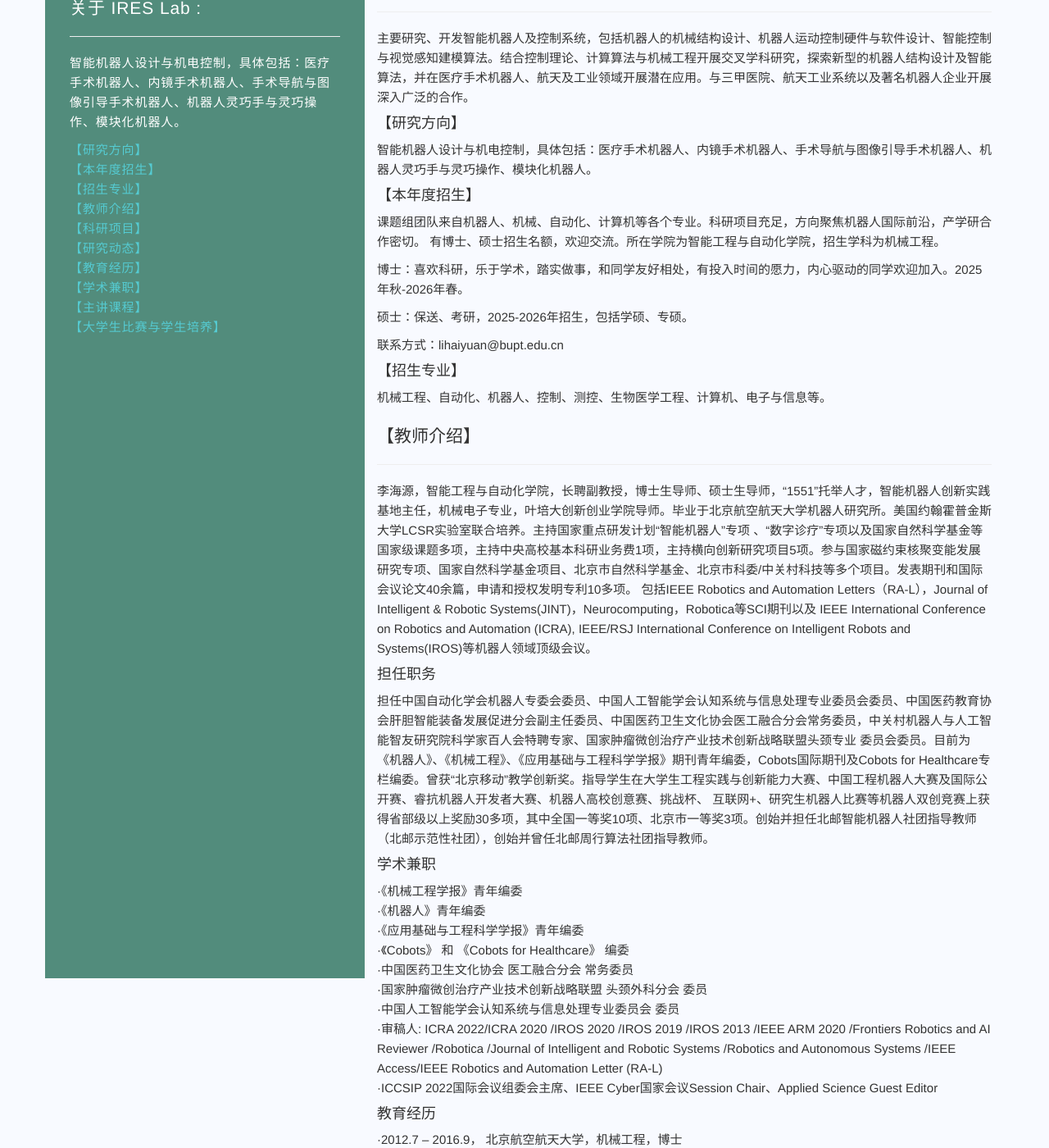
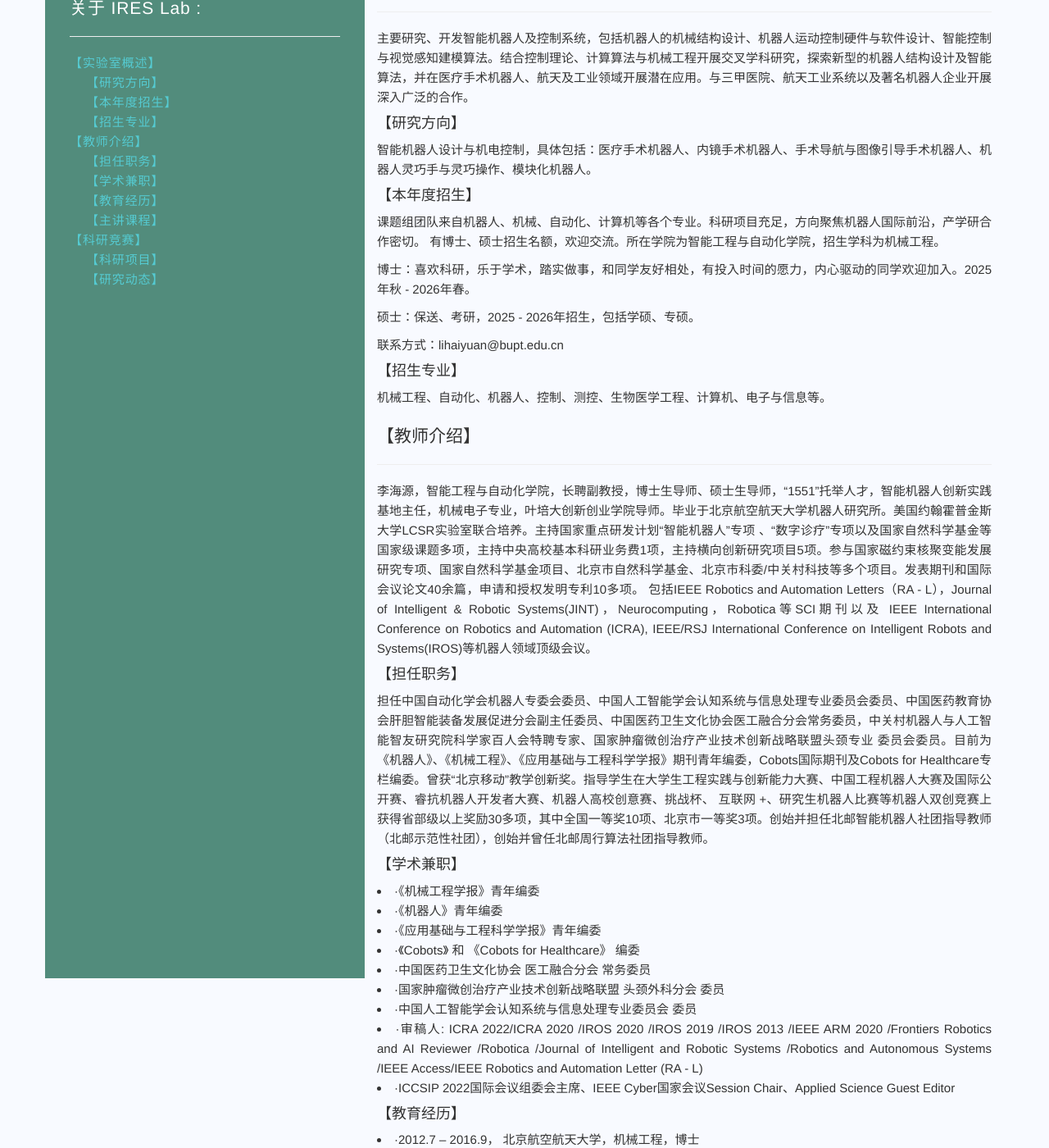
Before and after one commit to ljfnb66/ljfnb66.github.io, a Jekyll site: the page built from about.html, in a window 1280 px wide and 1400 px high, scrolled down 533 px. Shown: the whole window at 82% size. Built offline with Jekyll 4.4.1, drawn with Linux system fonts in a browser that asks for light colours; some of the changed text lies outside the part shown.

Commit message:
about.html

```diff
--- a/about.html
+++ b/about.html
@@ -15,122 +15,125 @@ permalink: /about
     <div class="side-left col-sm-4 col-md-4">
       <h3 class="lead">  关于 IRES Lab : </h3><hr>
 
-      <p>智能机器人设计与机电控制，具体包括：医疗手术机器人、内镜手术机器人、手术导航与图像引导手术机器人、机器人灵巧手与灵巧操作、模块化机器人。</p>
-      <a href="#anchor1"> 【研究方向】</a><br>
-      <a href="#anchor2">【本年度招生】</a><br>
-      <a href="#anchor3">【招生专业】</a><br>
-      <a href="#anchor4">【教师介绍】</a><br>
-      <a href="#anchor5">【科研项目】</a><br>
-      <a href="#anchor6">【研究动态】</a><br>
-      <a href="#anchor7">【教育经历】</a><br>
-      <a href="#anchor8">【学术兼职】</a><br>
-      <a href="#anchor9">【主讲课程】</a><br>
-      <a href="#anchor10">【大学生比赛与学生培养】</a><br>
+      <a href="#anchor1"> 【实验室概述】</a>
+      <div style="padding-left: 20px;">
+        <a href="#anchor1-1">【研究方向】</a><br>
+        <a href="#anchor1-2">【本年度招生】</a><br>
+        <a href="#anchor1-3">【招生专业】</a><br>
+      </div>
+      <a href="#anchor2">【教师介绍】</a>
+      <div style="padding-left: 20px;">
+        <a href="#anchor2-1">【担任职务】</a><br>
+        <a href="#anchor2-2">【学术兼职】</a><br>
+        <a href="#anchor2-3">【教育经历】</a><br>
+        <a href="#anchor2-4">【主讲课程】</a><br>
+      </div>
+      <a href="#anchor3">【科研竞赛】</a>
+      <div style="padding-left: 20px;">
+        <a href="#anchor3-1">【科研项目】</a><br>
+        <a href="#anchor3-2">【研究动态】</a><br>
+      </div>
       <br>
-
-      <!-- <h4>2002 - LOREM IPSUM DOLOR :</h4><hr> -->
-      <!-- Nunc eu ullamcorper orci. Quisque eget odio ac lectus vestibulum faucibus eget in metus. In pellentesque faucibus. Nunc eu ullamcor per orci. Quisque eget odio ac lectus vestibulum faucibus eget in metus. In pellentesque faucibus. -->
-
     </div>
-    <div class="col-sm-8 col-md-8">
+    <div class="col-sm-8 col-md-8" style="text-align: justify;">
 
       <!-- 第一个小标题 -->
-        <h3 class="lead"id="anchor1"> 【实验室概述】 </h3><hr>
+        <h3 class="lead" id="anchor1"> 【实验室概述】 </h3><hr>
         <p>
           主要研究、开发智能机器人及控制系统，包括机器人的机械结构设计、机器人运动控制硬件与软件设计、智能控制与视觉感知建模算法。结合控制理论、计算算法与机械工程开展交叉学科研究，探索新型的机器人结构设计及智能算法，并在医疗手术机器人、航天及工业领域开展潜在应用。与三甲医院、航天工业系统以及著名机器人企业开展深入广泛的合作。
         </p>
 
-        <h4>【研究方向】</h4>
+        <h4 id="anchor1-1">【研究方向】</h4>
         <p>智能机器人设计与机电控制，具体包括：医疗手术机器人、内镜手术机器人、手术导航与图像引导手术机器人、机器人灵巧手与灵巧操作、模块化机器人。</p>
 
-        <h4>【本年度招生】</h4>
+        <h4 id="anchor1-2">【本年度招生】</h4>
         <P>课题组团队来自机器人、机械、自动化、计算机等各个专业。科研项目充足，方向聚焦机器人国际前沿，产学研合作密切。 有博士、硕士招生名额，欢迎交流。所在学院为智能工程与自动化学院，招生学科为机械工程。</P>
-        <P>博士：喜欢科研，乐于学术，踏实做事，和同学友好相处，有投入时间的愿力，内心驱动的同学欢迎加入。2025年秋-2026年春。</P>
-        <p>硕士：保送、考研，2025-2026年招生，包括学硕、专硕。</p>
+        <P>博士：喜欢科研，乐于学术，踏实做事，和同学友好相处，有投入时间的愿力，内心驱动的同学欢迎加入。2025年秋 - 2026年春。</P>
+        <p>硕士：保送、考研，2025 - 2026年招生，包括学硕、专硕。</p>
         <p>联系方式：lihaiyuan@bupt.edu.cn</p>
 
-        <h4>【招生专业】</h4>
+        <h4 id="anchor1-3">【招生专业】</h4>
         <p>机械工程、自动化、机器人、控制、测控、生物医学工程、计算机、电子与信息等。</p>
 
 
         <!-- 第二个小标题 -->
-        <h3 class="lead"id="anchor2">【教师介绍】</h3><hr>
+        <h3 class="lead" id="anchor2">【教师介绍】</h3><hr>
         <p>
           李海源，智能工程与自动化学院，长聘副教授，博士生导师、硕士生导师，“1551”托举人才，智能机器人创新实践基地主任，机械电子专业，叶培大创新创业学院导师。毕业于北京航空航天大学机器人研究所。美国约翰霍普金斯大学LCSR实验室联合培养。主持国家重点研发计划“智能机器人”专项
           、“数字诊疗”专项以及国家自然科学基金等国家级课题多项，主持中央高校基本科研业务费1项，主持横向创新研究项目5项。参与国家磁约束核聚变能发展研究专项、国家自然科学基金项目、北京市自然科学基金、北京市科委/中关村科技等多个项目。发表期刊和国际会议论文40余篇，申请和授权发明专利10多项。
-          包括IEEE Robotics and Automation Letters（RA-L），Journal of Intelligent & Robotic Systems(JINT)，Neurocomputing，Robotica等SCI期刊以及 IEEE International Conference on Robotics and Automation (ICRA), IEEE/RSJ International Conference on Intelligent Robots and
+          包括IEEE Robotics and Automation Letters（RA - L），Journal of Intelligent & Robotic Systems(JINT)，Neurocomputing，Robotica等SCI期刊以及 IEEE International Conference on Robotics and Automation (ICRA), IEEE/RSJ International Conference on Intelligent Robots and
           Systems(IROS)等机器人领域顶级会议。<br>
         </p>
 
-        <h4>担任职务</h4>
+        <h4 id="anchor2-1">【担任职务】</h4>
         <p>
           担任中国自动化学会机器人专委会委员、中国人工智能学会认知系统与信息处理专业委员会委员、中国医药教育协会肝胆智能装备发展促进分会副主任委员、中国医药卫生文化协会医工融合分会常务委员，中关村机器人与人工智能智友研究院科学家百人会特聘专家、国家肿瘤微创治疗产业技术创新战略联盟头颈专业
           委员会委员。目前为《机器人》、《机械工程》、《应用基础与工程科学学报》期刊青年编委，Cobots国际期刊及Cobots for Healthcare专栏编委。曾获“北京移动”教学创新奖。指导学生在大学生工程实践与创新能力大赛、中国工程机器人大赛及国际公开赛、睿抗机器人开发者大赛、机器人高校创意赛、挑战杯、
-          互联网+、研究生机器人比赛等机器人双创竞赛上获得省部级以上奖励30多项，其中全国一等奖10项、北京市一等奖3项。创始并担任北邮智能机器人社团指导教师（北邮示范性社团），创始并曾任北邮周行算法社团指导教师。
+          互联网 +、研究生机器人比赛等机器人双创竞赛上获得省部级以上奖励30多项，其中全国一等奖10项、北京市一等奖3项。创始并担任北邮智能机器人社团指导教师（北邮示范性社团），创始并曾任北邮周行算法社团指导教师。
         </p>
 
-        <h4>学术兼职</h4>
+        <h4 id="anchor2-2">【学术兼职】</h4>
         <p>
-          ·《机械工程学报》青年编委 <br>
-          ·《机器人》青年编委<br>
-          ·《应用基础与工程科学学报》青年编委<br>
-          ·《Cobots》 和 《Cobots for Healthcare》 编委<br>
-          ·中国医药卫生文化协会 医工融合分会 常务委员<br>
-          ·国家肿瘤微创治疗产业技术创新战略联盟 头颈外科分会 委员<br>
-          ·中国人工智能学会认知系统与信息处理专业委员会 委员<br>
-          ·审稿人: ICRA 2022/ICRA 2020 /IROS 2020 /IROS 2019 /IROS 2013 /IEEE ARM 2020 /Frontiers Robotics and AI Reviewer /Robotica /Journal of Intelligent and Robotic Systems /Robotics and Autonomous Systems /IEEE Access/IEEE Robotics and Automation Letter (RA-L)<br>
-          ·ICCSIP 2022国际会议组委会主席、IEEE Cyber国家会议Session Chair、Applied Science Guest Editor<br>
+          <li>·《机械工程学报》青年编委 </li>
+          <li>·《机器人》青年编委</li>
+          <li>·《应用基础与工程科学学报》青年编委</li>
+          <li>·《Cobots》 和 《Cobots for Healthcare》 编委</li>
+          <li>·中国医药卫生文化协会 医工融合分会 常务委员</li>
+          <li>·国家肿瘤微创治疗产业技术创新战略联盟 头颈外科分会 委员</li>
+          <li>·中国人工智能学会认知系统与信息处理专业委员会 委员</li>
+          <li>·审稿人: ICRA 2022/ICRA 2020 /IROS 2020 /IROS 2019 /IROS 2013 /IEEE ARM 2020 /Frontiers Robotics and AI Reviewer /Robotica /Journal of Intelligent and Robotic Systems /Robotics and Autonomous Systems /IEEE Access/IEEE Robotics and Automation Letter (RA - L)</li>
+          <li>·ICCSIP 2022国际会议组委会主席、IEEE Cyber国家会议Session Chair、Applied Science Guest Editor</li>
         </p>
 
-        <h4>教育经历</h4>
+        <h4 id="anchor2-3">【教育经历】</h4>
         <p>
-          ·2012.7 – 2016.9， 北京航空航天大学，机械工程，博士<br>
-          ·2014.9 – 2015.9， 美国约翰霍普金斯大学， 机械工程 ，国家公派联合培养<br>
-          ·2009.9 – 2012.7， 北京航空航天大学，机械工程，硕士<br>
-          ·2005.9 – 2009.7， 山东大学 ，机械工程，学士<br>
+          <li>·2012.7 – 2016.9， 北京航空航天大学，机械工程，博士</li>
+          <li>·2014.9 – 2015.9， 美国约翰霍普金斯大学， 机械工程 ，国家公派联合培养</li>
+          <li>·2009.9 – 2012.7， 北京航空航天大学，机械工程，硕士</li>
+          <li>·2005.9 – 2009.7， 山东大学 ，机械工程，学士</li>
         </p>
 
-        <h4>主讲课程</h4>
+        <h4 id="anchor2-4">【主讲课程】</h4>
         <p>
           本科课程：<br>
           <ul class="course-list">
-            <li>机器人控制系统设计，24学时/1.5学分，专业课，必修课，本科生大三</li>
-            <li>微机原理与接口技术，48学时/3学分，专业基础课，必修课，本科大三</li>
-            <li>电工电子（下），48学时/3学分，专业基础课，必修课，本科大二</li>
-            <li>现场总线与控制网络，32学时/2学分，专业课，必修课，本科大三</li>
-            <li>智能机器人系统，32学时/2学分，专业课，选修课，本科大三</li>
+            <li>·机器人控制系统设计，24学时/1.5学分，专业课，必修课，本科生大三</li>
+            <li>·微机原理与接口技术，48学时/3学分，专业基础课，必修课，本科大三</li>
+            <li>·电工电子（下），48学时/3学分，专业基础课，必修课，本科大二</li>
+            <li>·现场总线与控制网络，32学时/2学分，专业课，必修课，本科大三</li>
+            <li>·智能机器人系统，32学时/2学分，专业课，选修课，本科大三</li>
           </ul>
           研究生课程：<br>
           <ul class="course-list">
-            <li>机器人操作系统与控制算法，32学时/2学分，研一</li>
+            <li>·机器人操作系统与控制算法，32学时/2学分，研一</li>
           </ul>
         </p>
 
         <!-- 第三个小标题 -->
-        <h3 class="lead"id="anchor3">【科研竞赛】</h3><hr>
-        <h4>科研项目</h4>
+        <h3 class="lead" id="anchor3">【科研竞赛】</h3><hr>
+        <h4 id="anchor3-1">【科研项目】</h4>
         <p>
           <ul class="course-list">
-            <li>·2023.12-2026.11，十四五国家重点研发计划“智能机器人专项”重点专项，腔镜手术机器人自主控制，课题主持，在研。</li>
-            <li>·2023.11-2026.12，北京市自然科学基金-海淀原始创新联合基金重点研究专题，儿童头颈外科精准化手术机器人关键技术研究，参与，在研。</li>
-            <li>·2019.12-2022.12，十三五国家重点研发计划“数字诊疗装备研发”重点专项，头颈外科微创手术机器人关键技术与平台研发，子课题主持，在研。</li>
-            <li>·2019.12-2022.11，十三五国家重点研发计划“智能机器人”重点专项，面向服务和工业领域的实用多指灵巧手研制：刚性多指灵巧手研制，课题主持，在研。</li>
-            <li>·2020.1-2023.12，国家自然科学基金项目，集自组装与自重构于一体的模块化机器人任务自适应控制方法研究，项目主持，在研。</li>
-            <li>·<li>2021.3.10-2022.5.1, 横向合作项目，新型耳鼻喉科止血设备的研发，项目主持，在研。</li>
-            <li>·2022.12.22-2025.12.31, 机器人企业横向课题，仿人多指灵巧手与臂的手眼操作控制研发，项目主持，在研。</li>
-            <li>·2022.11.29-2023.10.31，北京市科委项目，仿人机器人的轻量化多任务末端执行器研制，任务负责人，在研。</li>
-            <li>·2022.12.1-2024.11.30，中关村国家自主创新示范区优化创新创业生态环境项目，肿瘤精准手术机器人研发，在研。</li>
-            <li>·2019.1-2020.12，中央高校基本科研业务费项目，模块化软体机器人设计与柔顺控制技术研究，项目主持，已结题。</li>
-            <li>·2020.9-2021.12，航天横向项目，模块化自组装蛇形机器人，项目主持，在研。</li>
-            <li>·2019.1-2021.12，横向课题，遥操作主端机器人技术研究，项目主持，已结题。</li>
+            <li>·2023.12 - 2026.11，十四五国家重点研发计划“智能机器人专项”重点专项，腔镜手术机器人自主控制，课题主持，在研。</li>
+            <li>·2023.11 - 2026.12，北京市自然科学基金 - 海淀原始创新联合基金重点研究专题，儿童头颈外科精准化手术机器人关键技术研究，参与，在研。</li>
+            <li>·2019.12 - 2022.12，十三五国家重点研发计划“数字诊疗装备研发”重点专项，头颈外科微创手术机器人关键技术与平台研发，子课题主持，在研。</li>
+            <li>·2019.12 - 2022.11，十三五国家重点研发计划“智能机器人”重点专项，面向服务和工业领域的实用多指灵巧手研制：刚性多指灵巧手研制，课题主持，在研。</li>
+            <li>·2020.1 - 2023.12，国家自然科学基金项目，集自组装与自重构于一体的模块化机器人任务自适应控制方法研究，项目主持，在研。</li>
+            <li>·2021.3.10 - 2022.5.1, 横向合作项目，新型耳鼻喉科止血设备的研发，项目主持，在研。</li>
+            <li>·2022.12.22 - 2025.12.31, 机器人企业横向课题，仿人多指灵巧手与臂的手眼操作控制研发，项目主持，在研。</li>
+            <li>·2022.11.29 - 2023.10.31，北京市科委项目，仿人机器人的轻量化多任务末端执行器研制，任务负责人，在研。</li>
+            <li>·2022.12.1 - 2024.11.30，中关村国家自主创新示范区优化创新创业生态环境项目，肿瘤精准手术机器人研发，在研。</li>
+            <li>·2019.1 - 2020.12，中央高校基本科研业务费项目，模块化软体机器人设计与柔顺控制技术研究，项目主持，已结题。</li>
+            <li>·2020.9 - 2021.12，航天横向项目，模块化自组装蛇形机器人，项目主持，在研。</li>
+            <li>·2019.1 - 2021.12，横向课题，遥操作主端机器人技术研究，项目主持，已结题。</li>
             <li>·2014.9—2015.9, 美国国家自然科学基金项目，基于超声的机器人校准、跟踪与控制，参与，已结题。</li>
             <li> ·2012.7—2014.5，国家磁约束核聚变能研发发展专项，核极端环境遥操作机器人关键技术及原理实验，参与/项目助理，已结题。</li>
-            <li>·2014.04-2014.12, 中央高校基本科研业务费项目，基于模块化重构机械臂的空间非合作目标捕获，已结题，参加。</li>
-            <li>·2012.01-2014.12, 国家自然科学基金委员会，面上项目，群体自组装机器人分布式协同进化控制方法研究，已结题，参加。</li>
+            <li>·2014.04 - 2014.12, 中央高校基本科研业务费项目，基于模块化重构机械臂的空间非合作目标捕获，已结题，参加。</li>
+            <li>·2012.01 - 2014.12, 国家自然科学基金委员会，面上项目，群体自组装机器人分布式协同进化控制方法研究，已结题，参加。</li>
           </ul>
         </p>
 
-        <h4>研究动态</h4>
+        <h4 id="anchor3-2">【研究动态】</h4>
           <p>
             - <span style="color:#0099ff;">2022.6.28, 中国人工智能学会：第七届认知系统与信息处理国际会议，将于2022年10月21日至23日在中国福州召开。<a href="https://mp.weixin.qq.com/s/luZy4M0bG7srepZ_HRgkSg" style="color:#0099ff;">[媒体报道]</a></span>
           </p>
@@ -153,7 +156,7 @@ permalink: /about
             - <span style="color:#0099ff;">2019.8，刘畅同学参加ICMA 2019国际会议，英文宣讲“遥操作外骨骼”的论文。</span>
           </p>
 
-        <h3 class="lead"id="anchor3">In the Press:</h3>
+        <h3 class="lead" id="anchor3">In the Press:</h3>
         <blockquote>
           <em>Donec congue lacinia dui, a porttitor lectus condimentum oreet. Nunc eu ullamcorper orci. Quisque eget odio ac lectus e vestibulum faucibus et in metus. In pellentesque faucibus vestibulum. Nulla nulla justo, eget luctus tortor dolor sit amet lipsum odio lectus congue.</em>
         </blockquote>
@@ -171,7 +174,7 @@ permalink: /about
 <style>
   /* 课程列表样式 */
   .course-list {
-    list-style-type: disc; /* 使用实心圆点作为列表标记 */
+    list-style-type: disc;  /* 实心圆标记，可改为circle（空心圆）或square（方块） */
     padding-left: 20px;    /* 左侧内边距，控制列表缩进 */
     margin-top: 5px;       /* 顶部外边距 */
     margin-bottom: 15px;   /* 底部外边距 */
```
Also changed, not shown: other parts of about.html (+1 -1 lines).
